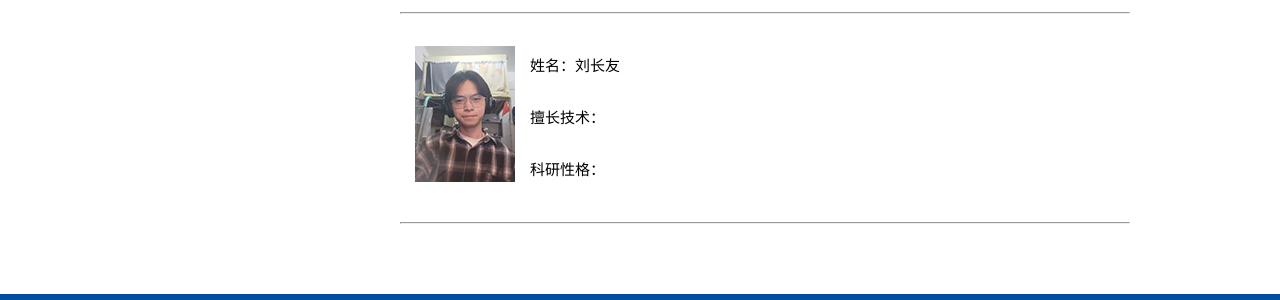
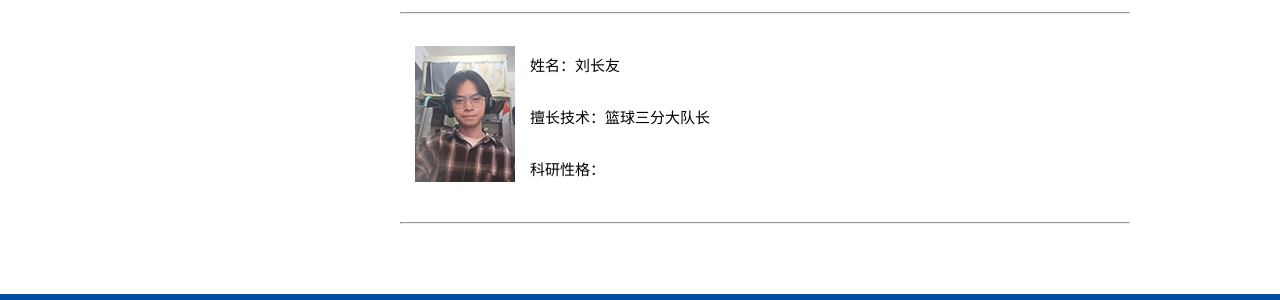
Before and after one commit to zhanweimin2021/zhanweimin2021.github.io, a Jekyll site: the page built from pages/master.html, in a window 1280 px wide. Shown: the part 1425-1725 px from the top of the page. Built offline with Jekyll 4.4.1, drawn with Linux system fonts in a browser that asks for light colours.

Commit message:
Update master.html

```diff
--- a/pages/master.html
+++ b/pages/master.html
@@ -67,7 +67,7 @@ description: 硕士生
       <table style="margin-top:30px;margin-bottom:30px">
         <tr>
           <td width="120"><p align="center"><img src="/images/staff/liuchangyou.jpg"></p></td>
-          <td width="235"><p>姓名：刘长友</p><br><p>擅长技术：</p><br><p>科研性格：</p></td>
+          <td width="235"><p>姓名：刘长友</p><br><p>擅长技术：篮球三分大队长</p><br><p>科研性格：</p></td>
         </tr>
       </table>
       <hr>
```
